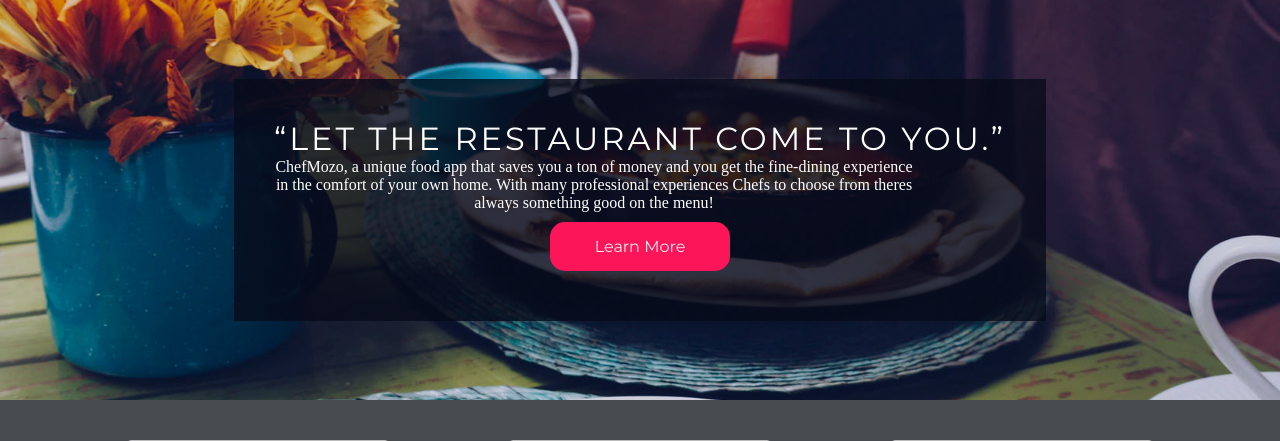
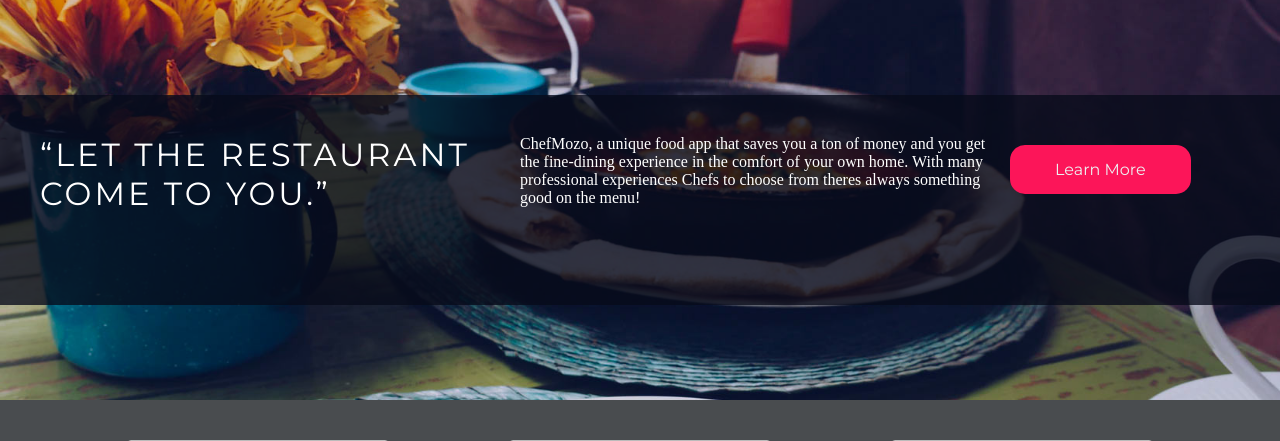
Before and after one commit to bboyrockit/bboyrockit.github.io, a PHP site: page / in a window 1280 px wide. Shown: the part 107-548 px from the top of the page. Run offline with PHP 8.4, Linux system fonts and the light colour scheme.

Commit message:
Update style.css

```diff
--- a/flexbox-1/style.css
+++ b/flexbox-1/style.css
@@ -60,6 +60,7 @@ section {
   justify-content: center;
   align-items: center;
   flex-flow: column;
+  flex-wrap: wrap;
 
 }
 
@@ -71,19 +72,27 @@ section h1 {
   text-transform: uppercase;
   letter-spacing: 3px;
   color: #fff;
-  text-align: center;
+  text-align: left;
 }
 
 section p {
   color:#fff;
-  width: 40em;
   font-size: 1em;
+
 }
 
 .cover {
-    text-align: center;
+    text-align: left;
     background-color: rgba(7, 11, 26, 0.783);
     padding: 40px;
+    display: grid;
+    flex-direction: column;
+    flex-wrap: wrap;
+    width: 80em;
+    display: grid;
+    grid-template-columns: 2fr 2fr 1fr;
+    grid-template-rows: 20px 0px 60px 50px;
+    justify-content: space-evenly;
 }
 
 li, a, button {
```
